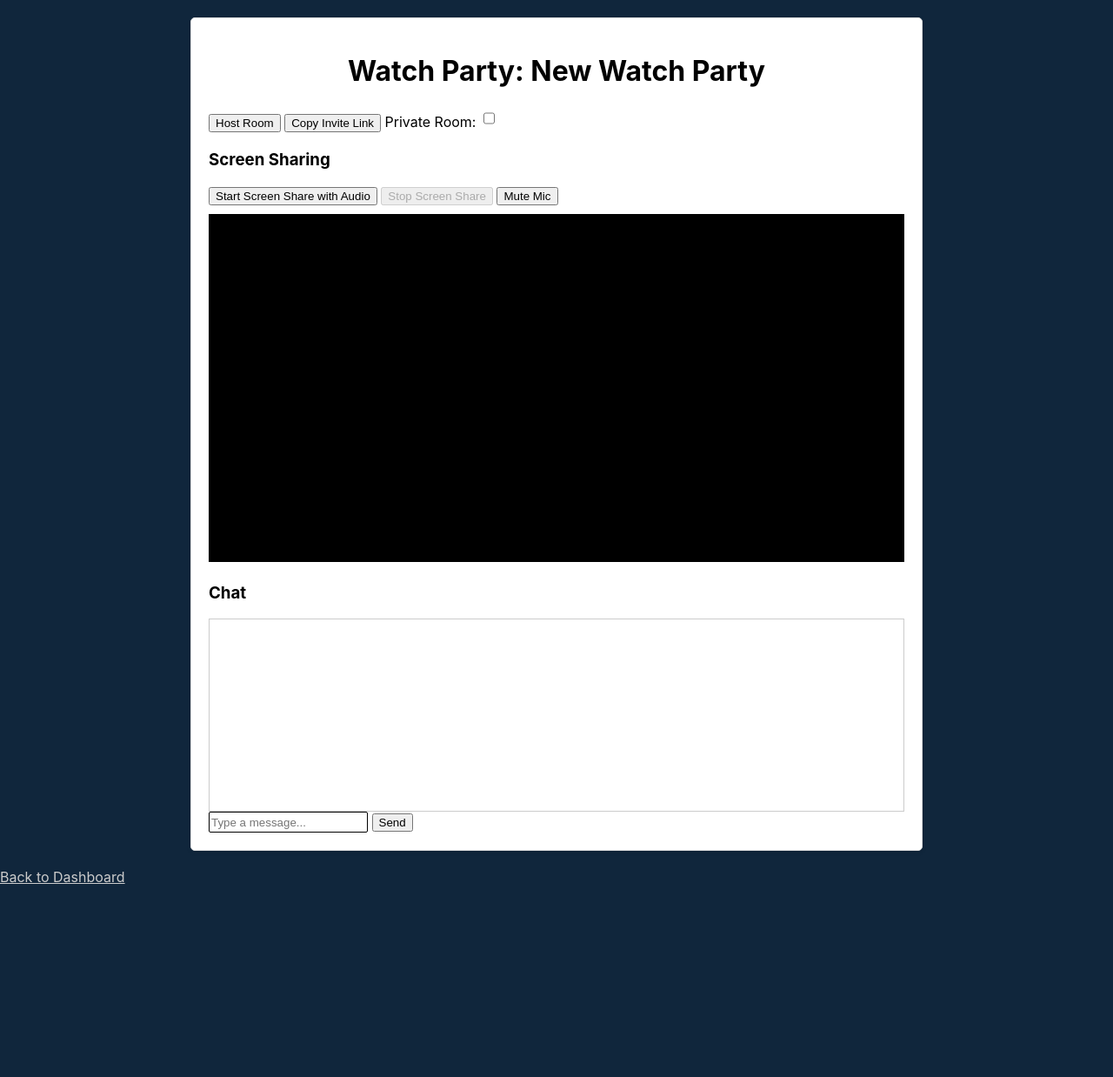
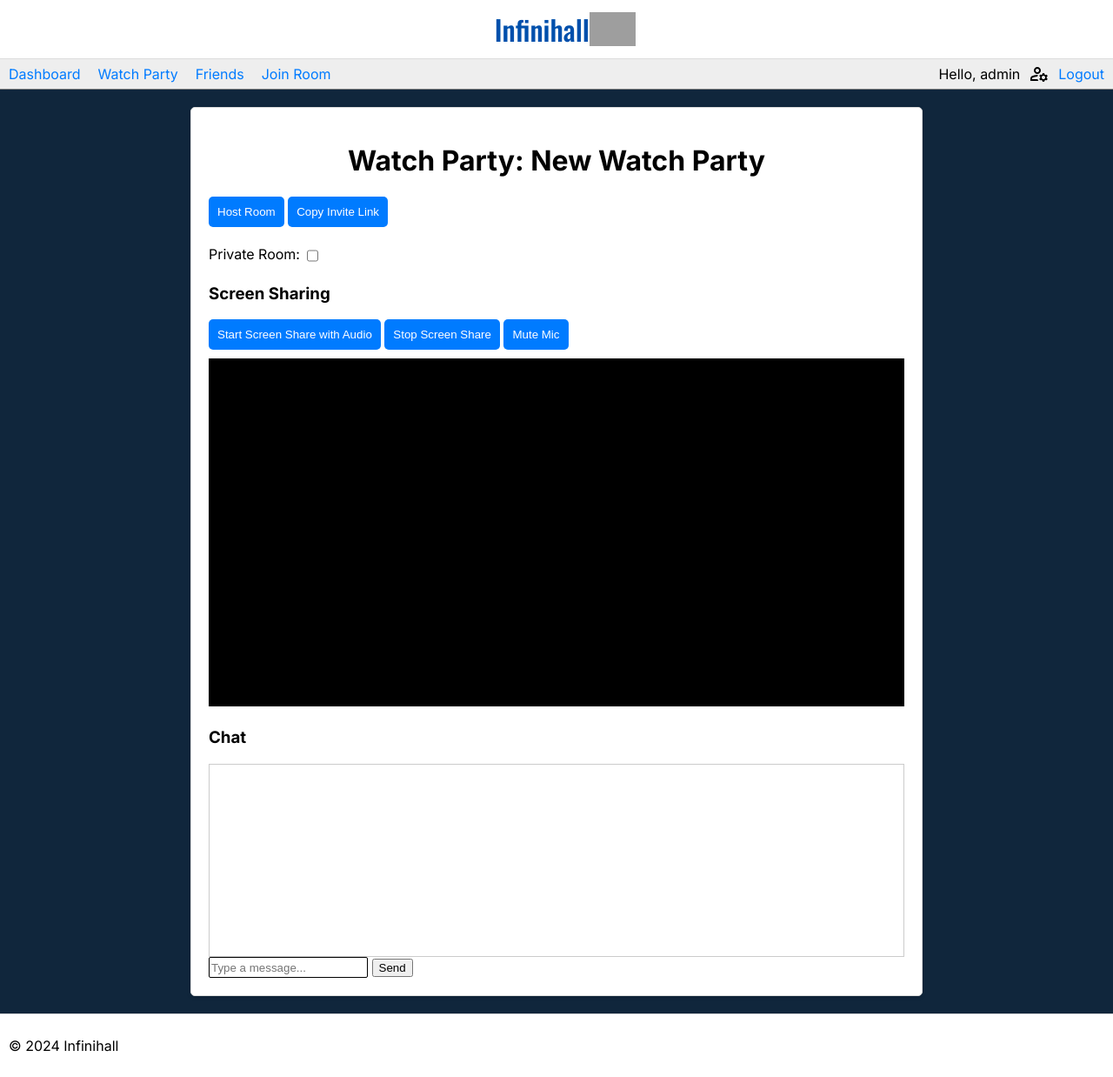
Before and after one commit to slimer37/108-video-share-site, a Flask app: page /watch-party in a window 1280 px wide. Shown: the whole page at 87% size. Before the commit the page ends 1016 px from the top, so only its background shows below. Run offline with Flask 3, Linux system fonts and the light colour scheme; a user stored in the database is signed in; data comes from the database, SQL or seed files in the repository; some libraries are stand-ins or nearby versions; grey boxes are pictures that could not be loaded.

Commit message:
watch party style

```diff
--- a/app.py
+++ b/app.py
@@ -267,7 +267,7 @@ def watch_party():
         db.session.add(party)
         db.session.commit()
 
-    return render_template('watch_party.html', form=form, party=party)
+    return render_template('watch_party.html', user=current_user, form=form, party=party)
 
 # SocketIO Events for Real-Time Chat
 @socketio.on('join')
@@ -543,7 +543,7 @@ def join_room_page(room_id):
     if party.is_private and current_user not in party.host.friends:
         flash('This room is private. Only friends can join.')
         return redirect(url_for('available_rooms'))
-    return render_template('watch_party.html', party=party)
+    return render_template('watch_party.html', user=current_user, party=party)
 
 @app.route('/available-rooms')
 @login_required
--- a/templates/watch_party.html
+++ b/templates/watch_party.html
@@ -1,28 +1,26 @@
-<!-- templates/watch_party.html -->
-<!DOCTYPE html>
-<html lang="en">
-<head>
-    <link rel="stylesheet" href="{{ url_for('static', filename='styles.css') }}">
-    <title>Watch Party: {{ party.name }}</title>
-</head>
-<body>
+{% extends 'logged_in.html' %}
+
+{% block title %}Watch Party{% endblock %}
+
+{% block inner %}
+
 <div class="container">
     <h1>Watch Party: {{ party.name }}</h1>
 
     <!-- Room Controls -->
     <div class="room-controls" style="margin-bottom: 20px;">
-        <button id="hostRoomBtn">Host Room</button>
-        <button id="copyLinkBtn">Copy Invite Link</button>
-        <label for="privacyToggle">Private Room:</label>
-        <input type="checkbox" id="privacyToggle">
+        <button class="btn" id="hostRoomBtn">Host Room</button>
+        <button class="btn" id="copyLinkBtn">Copy Invite Link</button>
     </div>
+    <label for="privacyToggle">Private Room:</label>
+    <input type="checkbox" id="privacyToggle" style="vertical-align: middle;">
 
     <!-- Screen Sharing Section -->
     <div class="screen-share-section">
         <h3>Screen Sharing</h3>
-        <button id="startShare">Start Screen Share with Audio</button>
-        <button id="stopShare" disabled>Stop Screen Share</button>
-        <button id="muteMicBtn">Mute Mic</button>
+        <button class="btn" id="startShare">Start Screen Share with Audio</button>
+        <button class="btn" id="stopShare" disabled>Stop Screen Share</button>
+        <button class="btn" id="muteMicBtn">Mute Mic</button>
         <video id="sharedScreen" autoplay playsinline style="width: 100%; height: auto; margin-top: 10px; background-color: black;"></video>
     </div>
 
@@ -203,6 +201,4 @@
     });
 </script>
 
-<a href="{{ url_for('dashboard') }}">Back to Dashboard</a>
-</body>
-</html>
+{% endblock %}
```
